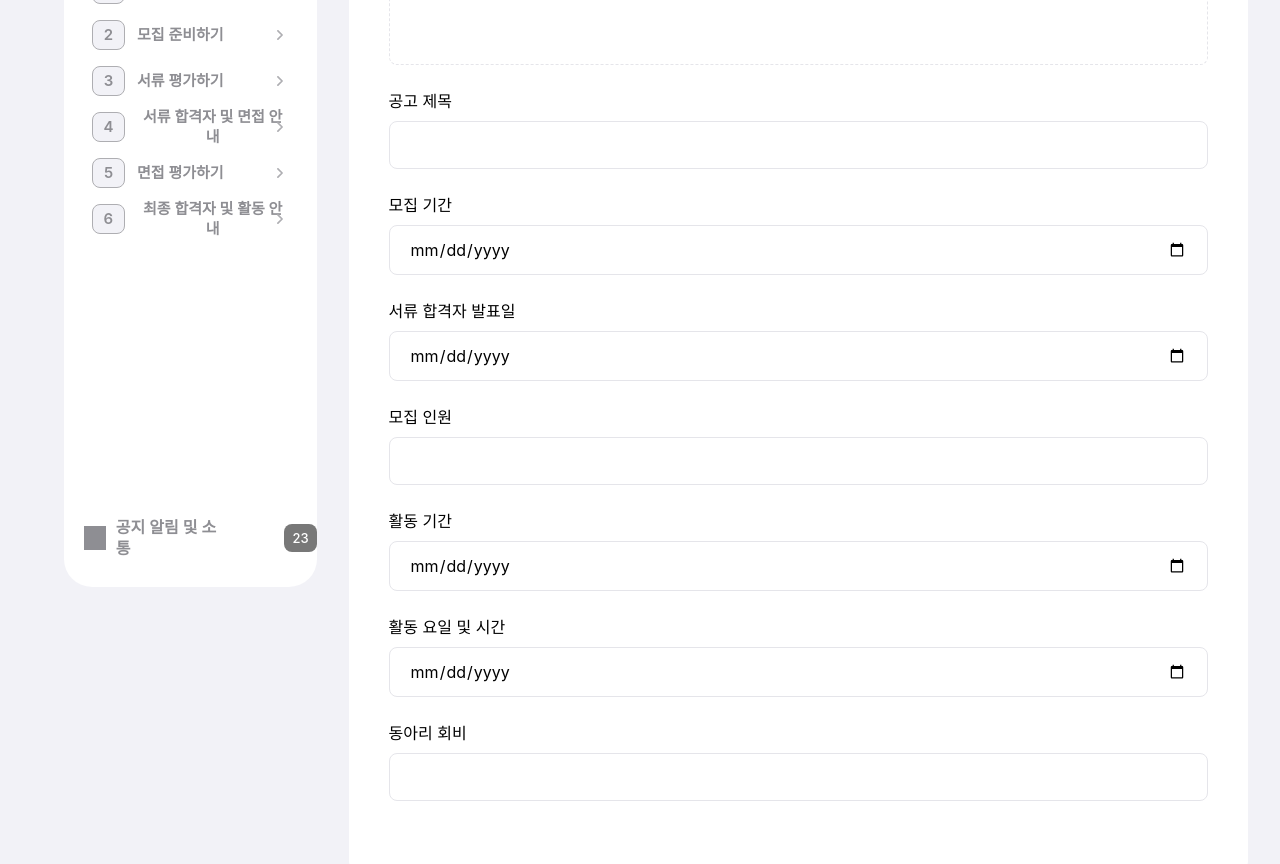
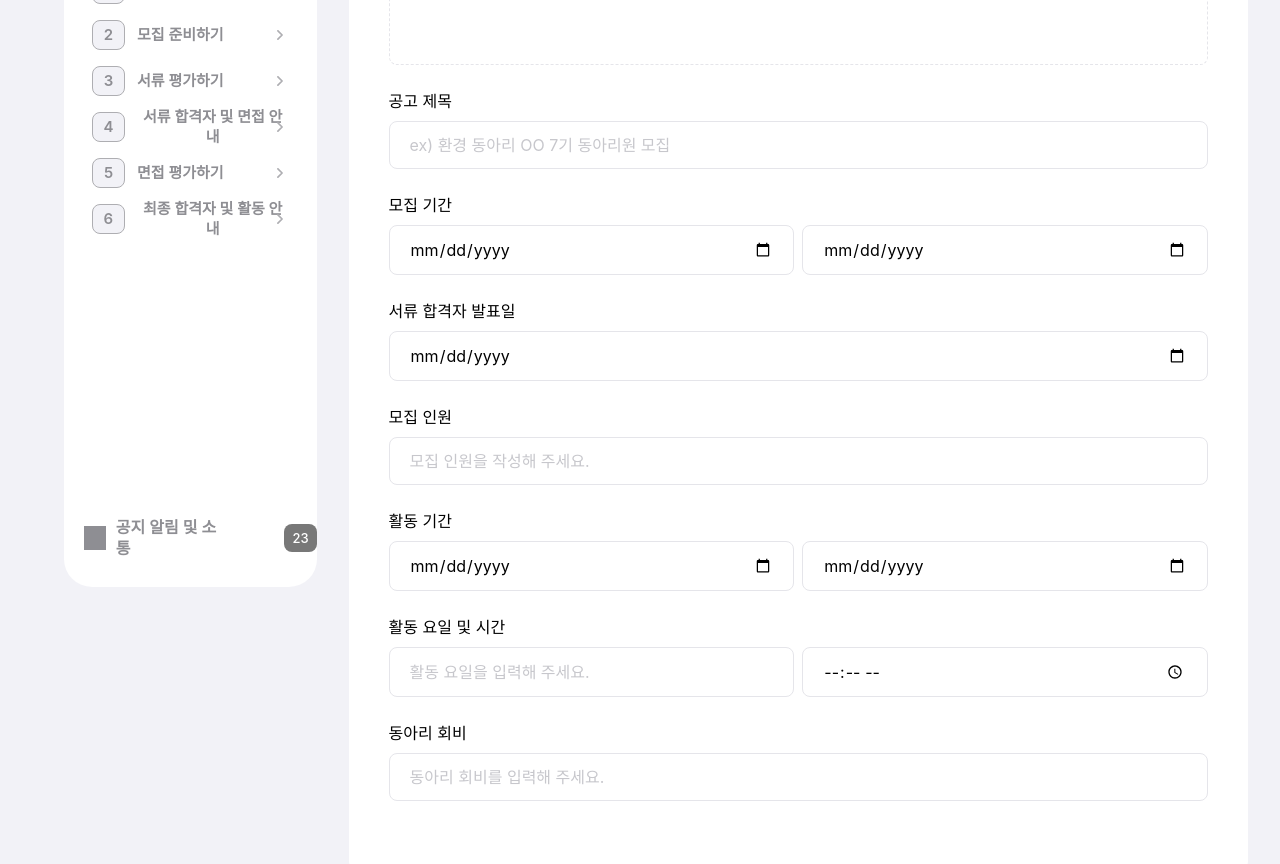
Before and after one commit to Cluting/cluting-frontend, a React (Create React App) app: page /recruting/02_prepare in a window 1280 px wide. Shown: the part 420-1284 px from the top of the page. Built offline with nearby package versions, Linux system fonts and the light colour scheme; a web font is replaced by a local one.

Commit message:
🎨 style: 기간, 시간 입력 스타일 수정

```diff
--- a/src/components/recruting/_02_prepare/_03/AnnouncementDetails.tsx
+++ b/src/components/recruting/_02_prepare/_03/AnnouncementDetails.tsx
@@ -51,25 +51,51 @@ export default function AnnouncementDetails() {
       </button>
 
       <label className="mt-6">공고 제목</label>
-      <input type="text" className="input-background input-style" />
+      <input
+        type="text"
+        placeholder="ex) 환경 동아리 OO 7기 동아리원 모집"
+        className="input-background input-style"
+      />
 
       <label className="mt-6">모집 기간</label>
-      <input type="date" className="input-background input-style" />
+
+      <div className="w-full flex gap-2">
+        <input type="date" className="w-full input-background input-style" />
+        <input type="date" className="w-full input-background input-style" />
+      </div>
 
       <label className="mt-6">서류 합격자 발표일</label>
       <input type="date" className="input-background input-style" />
 
       <label className="mt-6">모집 인원</label>
-      <input type="number" className="input-background input-style" />
+      <input
+        type="number"
+        placeholder="모집 인원을 작성해 주세요."
+        className="input-background input-style"
+      />
 
       <label className="mt-6">활동 기간</label>
-      <input type="date" className="input-background input-style" />
+      <div className="w-full flex gap-2">
+        <input type="date" className="w-full input-background input-style" />
+        <input type="date" className="w-full input-background input-style" />
+      </div>
 
       <label className="mt-6">활동 요일 및 시간</label>
-      <input type="date" className="input-background input-style" />
+      <div className="w-full flex gap-2">
+        <input
+          type="text"
+          placeholder="활동 요일을 입력해 주세요."
+          className="w-full input-background input-style"
+        />
+        <input type="time" className="w-full input-background input-style" />
+      </div>
 
       <label className="mt-6">동아리 회비</label>
-      <input type="text" className="input-background input-style mb-12" />
+      <input
+        type="text"
+        placeholder="동아리 회비를 입력해 주세요."
+        className="input-background input-style mb-12"
+      />
     </form>
   );
 }
--- a/src/components/recruting/RecruitmentStep.tsx
+++ b/src/components/recruting/common/RecruitmentStep.tsx
@@ -1,6 +1,6 @@
 //리크루팅 단계
 
-import { useStore } from "../../store/useStore";
+import { useStore } from "../../../store/useStore";
 
 const steps = [
   "계획 세우기",
--- a/src/pages/Recruting/DocumentEvaluation.tsx
+++ b/src/pages/Recruting/DocumentEvaluation.tsx
@@ -1,6 +1,6 @@
 //리크루팅 - 04 서류 평가하기 단계 페이지
 
-import Sidemenu from "../../components/recruting/Sidemenu";
+import Sidemenu from "../../components/recruting/common/Sidemenu";
 export default function DocumentEvaluation() {
   return (
     <div className="flex bg-gray-100 px-16 py-9">
--- a/src/pages/Recruting/FinalSelection.tsx
+++ b/src/pages/Recruting/FinalSelection.tsx
@@ -1,6 +1,6 @@
 //리크루팅 - 06 최종 합격자 및 활동 안내 단계 페이지
 
-import Sidemenu from "../../components/recruting/Sidemenu";
+import Sidemenu from "../../components/recruting/common/Sidemenu";
 export default function FinalSelection() {
   return (
     <div className="flex bg-gray-100 px-16 py-9">
--- a/src/pages/Recruting/InterviewEvaluation.tsx
+++ b/src/pages/Recruting/InterviewEvaluation.tsx
@@ -1,6 +1,6 @@
 //리크루팅 - 05 면접 평가하기 단계 페이지
 
-import Sidemenu from "../../components/recruting/Sidemenu";
+import Sidemenu from "../../components/recruting/common/Sidemenu";
 export default function InterviewEvaluation() {
   return (
     <div className="flex bg-gray-100 px-16 py-9">
--- a/src/pages/Recruting/InterviewNotification.tsx
+++ b/src/pages/Recruting/InterviewNotification.tsx
@@ -1,6 +1,6 @@
 //리크루팅 - 04 서류 합격자 및 면접 안내 단계 페이지
 
-import Sidemenu from "../../components/recruting/Sidemenu";
+import Sidemenu from "../../components/recruting/common/Sidemenu";
 export default function InterviewNotification() {
   return (
     <div className="flex bg-gray-100 px-16 py-9">
--- a/src/pages/Recruting/RecrutingHome.tsx
+++ b/src/pages/Recruting/RecrutingHome.tsx
@@ -2,11 +2,11 @@
 
 import { useState } from "react";
 import RecrutingStartModal from "../../components/recruting/home/RecrutingStartModal";
-import Sidemenu from "../../components/recruting/Sidemenu";
+import Sidemenu from "../../components/recruting/common/Sidemenu";
 import TodoTemplate from "../../components/recruting/home/TodoTemplate";
-import RecruitmentStep from "../../components/recruting/RecruitmentStep";
 import AddAdmin from "../../components/recruting/home/AddAdmin";
 import AddAdminModal from "../../components/recruting/home/AddAdminModal";
+import RecruitmentStep from "../../components/recruting/common/RecruitmentStep";
 
 export default function RecrutingHome() {
   //운영진 추가 모달
--- a/src/pages/Recruting/RecrutingPlan.tsx
+++ b/src/pages/Recruting/RecrutingPlan.tsx
@@ -1,6 +1,6 @@
 //리크루팅 - 01 계획하기 단계 페이지
 
-import Sidemenu from "../../components/recruting/Sidemenu";
+import Sidemenu from "../../components/recruting/common/Sidemenu";
 export default function RecrutingPlan() {
   return (
     <div className="flex bg-gray-100 px-16 py-9">
--- a/src/pages/Recruting/RecrutingPrepare.tsx
+++ b/src/pages/Recruting/RecrutingPrepare.tsx
@@ -1,7 +1,7 @@
 //리크루팅 - 02 모집 준비하기 단계 페이지
 
 import AnnouncementContainer from "../../components/recruting/_02_prepare/_03/AnnouncementContainer";
-import Sidemenu from "../../components/recruting/Sidemenu";
+import Sidemenu from "../../components/recruting/common/Sidemenu";
 export default function RecrutingPrepare() {
   return (
     <div className="flex bg-gray-100 px-16 py-9">
```
Also changed, not shown: src/components/recruting/common/Sidemenu.tsx (renamed from src/components/recruting/Sidemenu.tsx).
